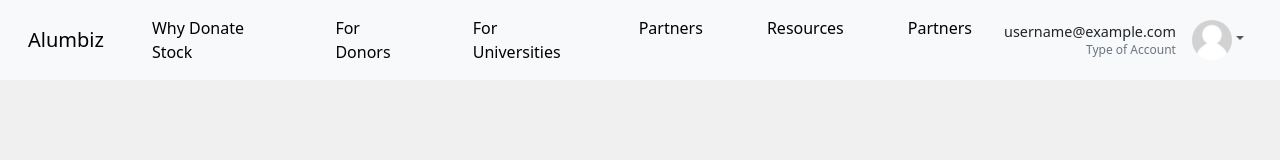
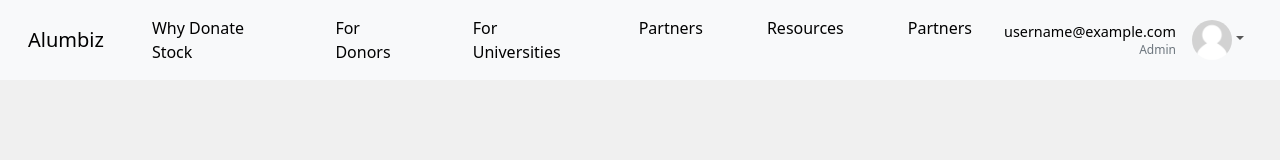
Before and after one commit to PPS-Fredkamm/grantchester_initial_startup, a React (Vite) app: page /login in a window 1280 px wide. Both pictures are taken after a click on the button "Mock Login". Shown: the top 160 px of the page. Built offline with nearby package versions, Linux system fonts and the light colour scheme.

Commit message:
navbar update

```diff
--- a/src/components/Navbar/Navbar.css
+++ b/src/components/Navbar/Navbar.css
@@ -17,7 +17,7 @@
 .user-email {
   font-size: 0.9rem;
   font-weight: 500;
-  color: #212529;
+  color: #000000;
   white-space: nowrap;
 }
 
--- a/src/components/Navbar/Navbar.jsx
+++ b/src/components/Navbar/Navbar.jsx
@@ -22,6 +22,7 @@ function CustomNavbar() {
     name: 'username',
     email: 'username@example.com',
     profileImg: ProfilePlaceholder,
+    role: 'Admin', // Replace this with dynamic role if available
   };
 
   return (
@@ -61,7 +62,7 @@ function CustomNavbar() {
           </Nav>
 
           {/* Right-aligned user profile */}
-          <div>
+          <div className="d-flex align-items-center">
             <Navbar.Toggle aria-controls="basic-navbar-nav" />
             <Navbar.Collapse id="basic-navbar-nav">
               <Nav>
@@ -69,7 +70,7 @@ function CustomNavbar() {
                   <div className="d-flex align-items-center gap-2">
                     <div className="d-flex flex-column text-end">
                       <span className="user-email">{user.email}</span>
-                      <span className="user-role">Type of Account</span>
+                      <span className="user-role">{user.role}</span>
                     </div>
                     <NavDropdown
                       align="end"
```
